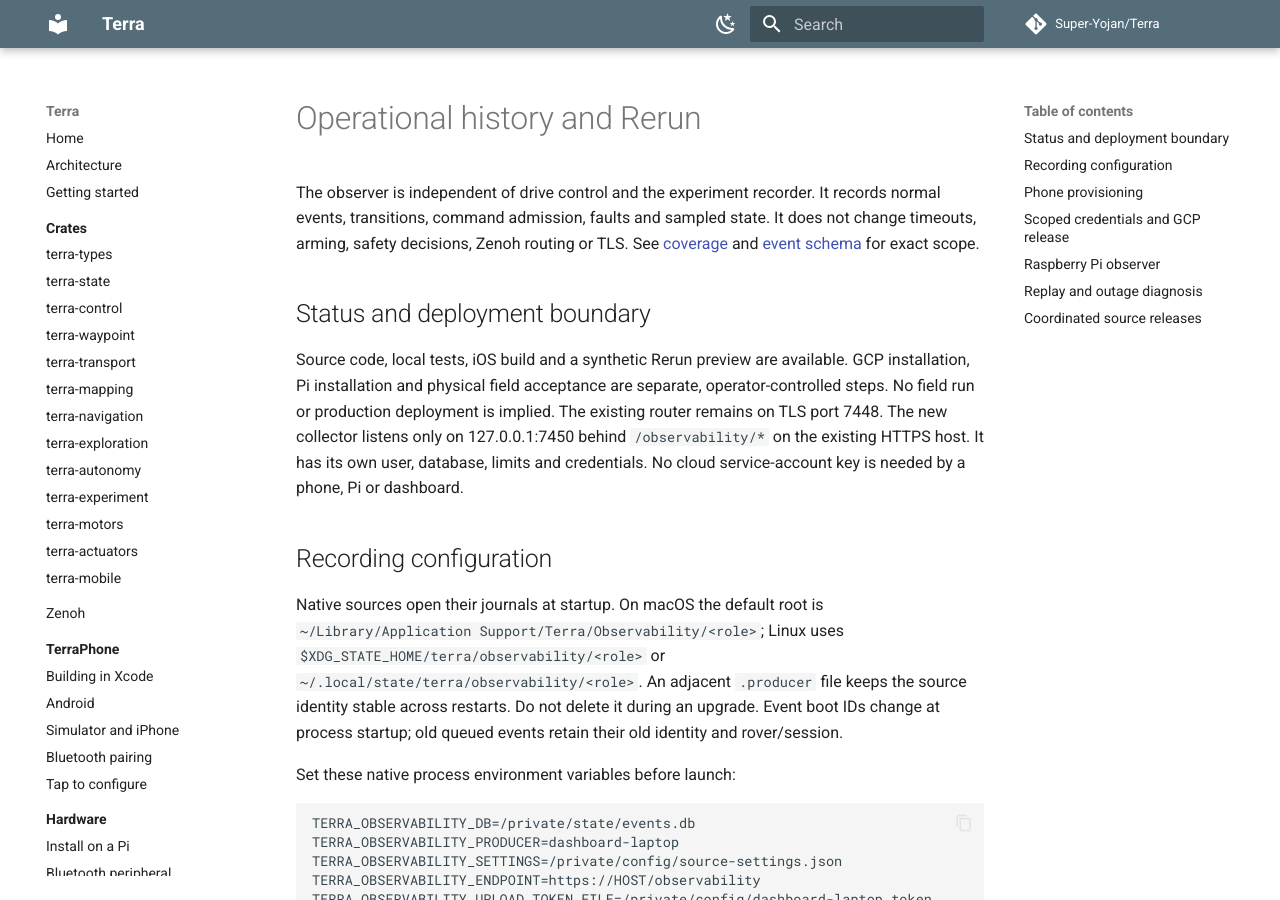
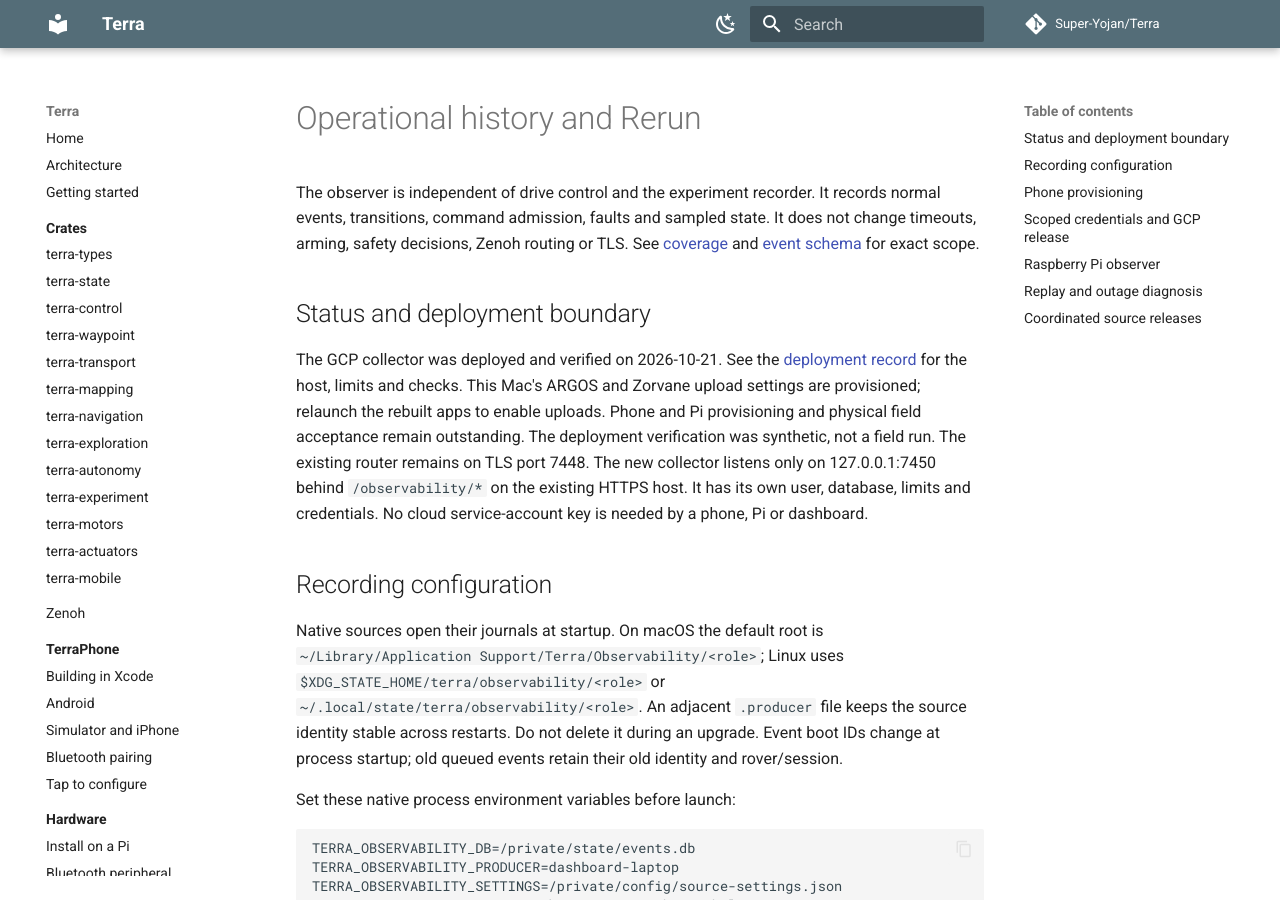
Before and after one commit to Super-Yojan/Terra, an MkDocs documentation site: the page built from docs/observability/operations.md, in a window 1280 px wide and 900 px high. Built offline with MkDocs 1.6.1 and Material for MkDocs 9.7.7, drawn with Linux system fonts in a browser that asks for light colours; comment, search, counter and statistics services are not loaded.

Commit message:
docs: record verified GCP logging deployment

```diff
--- a/docs/observability/operations.md
+++ b/docs/observability/operations.md
@@ -7,9 +7,11 @@ See [coverage](coverage.md) and [event schema](event-schema.md) for exact scope.
 
 ## Status and deployment boundary
 
-Source code, local tests, iOS build and a synthetic Rerun preview are available.
-GCP installation, Pi installation and physical field acceptance are separate,
-operator-controlled steps. No field run or production deployment is implied.
+The GCP collector was deployed and verified on 2026-10-21. See the
+[deployment record](deployments/2026-10-21-gcp.md) for the host, limits and checks.
+This Mac's ARGOS and Zorvane upload settings are provisioned; relaunch the rebuilt
+apps to enable uploads. Phone and Pi provisioning and physical field acceptance
+remain outstanding. The deployment verification was synthetic, not a field run.
 The existing router remains on TLS port 7448. The new collector listens only on
 127.0.0.1:7450 behind `/observability/*` on the existing HTTPS host. It has its
 own user, database, limits and credentials. No cloud service-account key is
```
Also changed, not shown: docs/observability/deployments/2026-10-21-gcp.md (added, +64 -0 lines).
